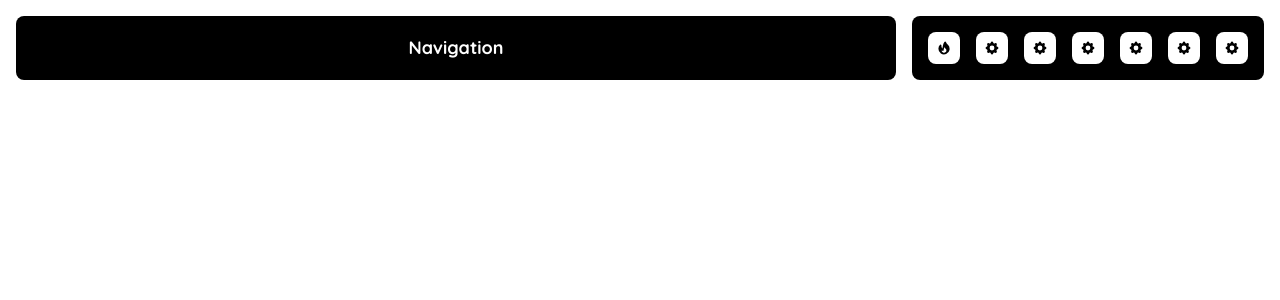
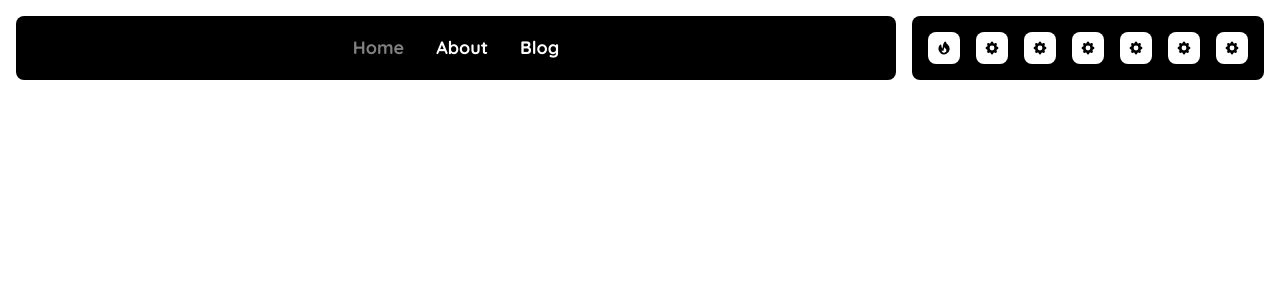
Before and after one commit to susickypavel/frontendista.cz, a Next.js app: page / in a window 1280 px wide. Shown: the top 300 px of the page. Built offline with nearby package versions, Linux system fonts and the light colour scheme.

Commit message:
feat(link): add AnchorLink component

```diff
--- /dev/null
+++ b/src/components/common/anchor-link/anchor-link.component.tsx
@@ -0,0 +1,50 @@
+/* eslint-disable jsx-a11y/anchor-is-valid */
+
+import * as React from "react";
+import clsx from "clsx";
+import Link from "next/link";
+import { useFocusRing } from "@react-aria/focus";
+import { mergeProps, useHover, useLink } from "react-aria";
+
+import type { LinkProps } from "next/link";
+import type { AriaLinkOptions } from "@react-aria/link";
+import type { HoverProps } from "@react-aria/interactions";
+import type { FocusRingProps } from "@react-aria/focus";
+
+export interface ILinkProps extends FocusRingProps, HoverProps, AriaLinkOptions {
+  className?: string;
+  nextLinkProps: LinkProps;
+}
+
+export const AnchorLink: React.FunctionComponent<ILinkProps> = ({
+  children,
+  className,
+  nextLinkProps,
+  ...props
+}) => {
+  const ref = React.useRef<HTMLAnchorElement>(null);
+
+  const { linkProps, isPressed } = useLink(props, ref);
+  const { hoverProps, isHovered } = useHover(props);
+  const { focusProps, isFocused, isFocusVisible } = useFocusRing(props);
+
+  return (
+    <Link {...nextLinkProps}>
+      <a
+        className={clsx(
+          "outline-none link-underline",
+          {
+            isPressed: isPressed,
+            "opacity-50 cursor-not-allowed": props.isDisabled,
+            "link-underline-hovered":
+              isHovered || (isFocused && isFocusVisible && !props.isDisabled),
+          },
+          className,
+        )}
+        {...mergeProps(focusProps, hoverProps, linkProps)}
+        ref={ref}>
+        {children}
+      </a>
+    </Link>
+  );
+};
--- a/src/components/navigation/navigation.component.tsx
+++ b/src/components/navigation/navigation.component.tsx
@@ -1,9 +1,37 @@
 import * as React from "react";
+
+import { AnchorLink } from "@components/common/anchor-link/anchor-link.component";
 
 export const Navigation: React.FunctionComponent = () => {
   return (
     <nav className="flex items-center justify-center grow bg-black p-4 rounded-lg text-white font-bold text-lg">
-      Navigation
+      <ul className="flex gap-8">
+        <li>
+          <AnchorLink
+            isDisabled
+            nextLinkProps={{
+              href: "/",
+            }}>
+            Home
+          </AnchorLink>
+        </li>
+        <li>
+          <AnchorLink
+            nextLinkProps={{
+              href: "/about",
+            }}>
+            About
+          </AnchorLink>
+        </li>
+        <li>
+          <AnchorLink
+            nextLinkProps={{
+              href: "/blog",
+            }}>
+            Blog
+          </AnchorLink>
+        </li>
+      </ul>
     </nav>
   );
 };
--- a/src/stylesheets/global.css
+++ b/src/stylesheets/global.css
@@ -1,3 +1,16 @@
 @import "tailwindcss/base";
 @import "tailwindcss/components";
 @import "tailwindcss/utilities";
+
+.link-underline {
+  background-image: linear-gradient(transparent, transparent), linear-gradient(#fff, #fff);
+  background-size: 0 2px;
+  background-position: 50% 100%;
+  background-repeat: no-repeat;
+  transition: background-size 0.2s linear;
+}
+
+.link-underline-hovered {
+  background-size: 100% 2px;
+  background-position: 50% 100%;
+}
```
Also changed, not shown: 1 other file (tests, documents, lock files or other folders).
